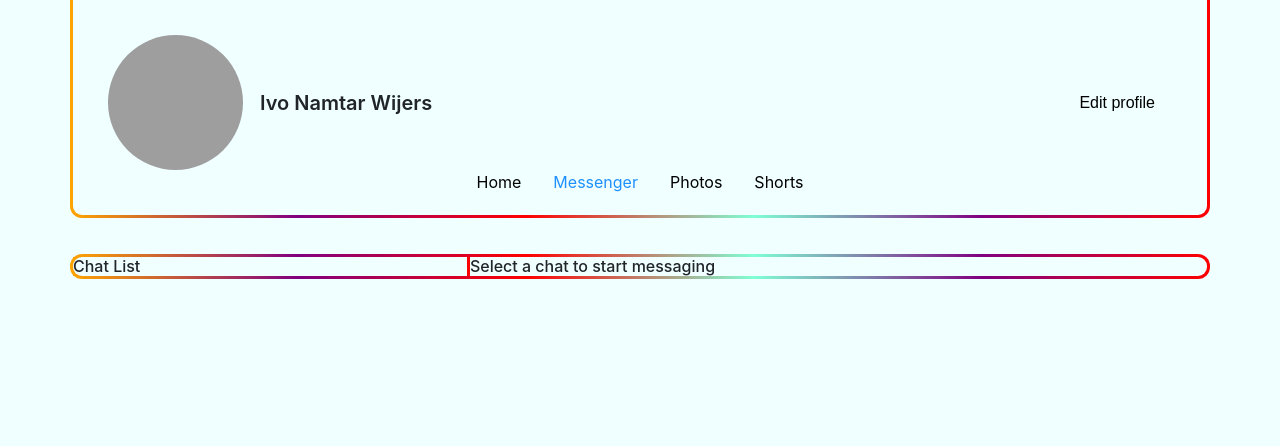
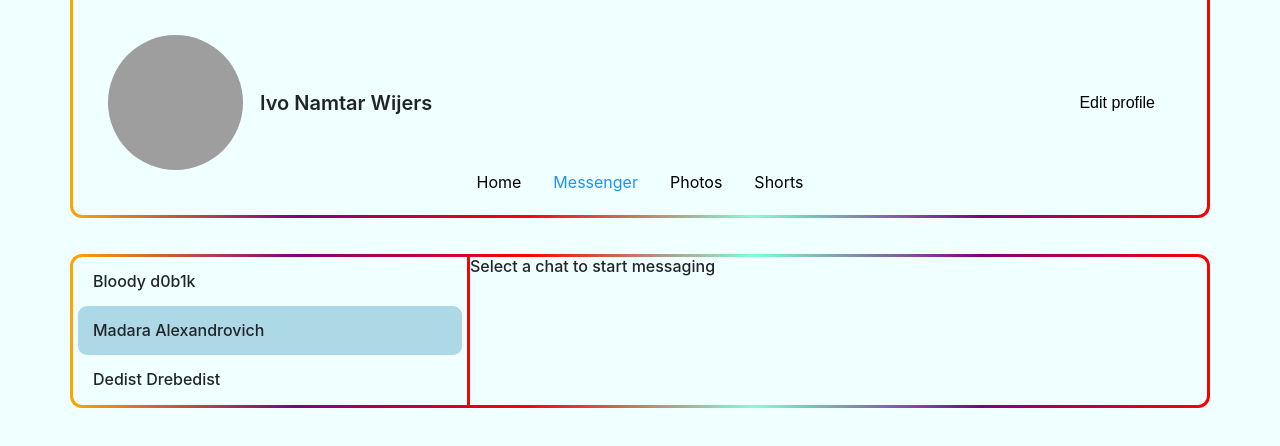
Before and after one commit to kkapchin/samurai-way-main, a React (Create React App) app: page /messenger in a window 1280 px wide. Shown: the top 446 px of the page. Built offline with nearby package versions, Linux system fonts and the light colour scheme; grey boxes are pictures that could not be loaded.

Commit message:
chat-list markup

```diff
--- a/public/css/main.css
+++ b/public/css/main.css
@@ -168,7 +168,6 @@ ul li a.active {
 
 .chat-list__container {
     background-color: azure;
-    padding-right: 5px;
     border-radius: 9px 0 0 9px;
 }
 
@@ -211,14 +210,6 @@ ul li a.active {
 .side-block__content {
     width: 100%;
 }
-
-/*.left-side-block__img {
-    object-position: 20% 50%;
-}
-
-.right-side-block__img {
-    object-position: 100% 50%;
-}*/
 
 .post__author {
     display: flex;
@@ -312,3 +303,15 @@ ul li a.active {
     transform: rotate(45deg);
     transform-origin: 100% 100%;
 }
+
+.chat-list__item {
+    cursor: pointer;
+    padding: 15px;
+    margin-left: 5px;
+    margin-right: 5px;
+    border-radius: 9px;
+}
+
+.chat-list__container .active {
+    background: lightblue;
+}
--- a/src/components/chat-list/chat-list.tsx
+++ b/src/components/chat-list/chat-list.tsx
@@ -2,7 +2,15 @@ export default function ChatList() {
     return (
         <div className="chat-list__wrap">
             <div className="chat-list__container">
-                <h6 className="title">Chat List</h6>
+                <div className="chat-list__item">
+                    <h6 className="title">Bloody d0b1k</h6>
+                </div>
+                <div className="chat-list__item active">
+                    <h6 className="title">Madara Alexandrovich</h6>
+                </div>
+                <div className="chat-list__item">
+                    <h6 className="title">Dedist Drebedist</h6>
+                </div>
             </div>
         </div>
     );
```
